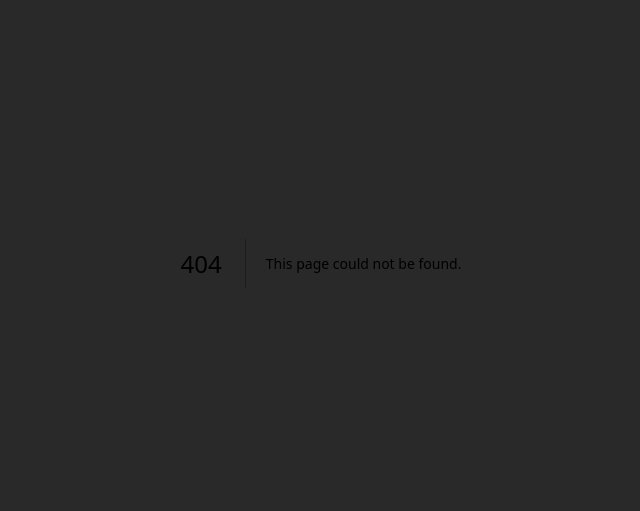
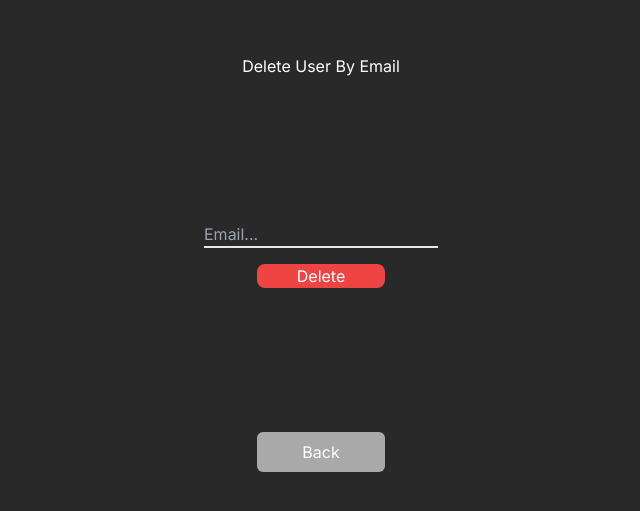
Before and after one commit to edmontoya1/MyGymPal-Nextjs, a Next.js app: page /users/delete in a window 1280 px wide. Before the commit this address had no page. Shown: the part 137-648 px from the top of the page, without its empty margins (319-959 px from the left). Built offline with nearby package versions, Linux system fonts and the light colour scheme.

Commit message:
[New]: Delete pages

```diff
--- /dev/null
+++ b/app/users/delete/page.tsx
@@ -0,0 +1,43 @@
+"use client";
+import axios from "axios";
+import { revalidatePath } from "next/cache";
+import { redirect } from "next/dist/server/api-utils";
+import Link from "next/link";
+import { useRouter } from "next/navigation";
+import React from "react";
+
+type Props = {};
+
+const DeleteUserForm = (props: Props) => {
+  const router = useRouter();
+  async function deleteUser(formData: FormData) {
+    await axios.delete(
+      `http://localhost:8080/api/v1/users/delete/${formData.get("email")}`
+    );
+    router.replace("/users");
+  }
+  return (
+    <form
+      className="flex h-screen flex-col items-center justify-center gap-4 text-white"
+      action={deleteUser}
+    >
+      <h2 className="mb-32">Delete User By Email</h2>
+      <input
+        type="email"
+        name="email"
+        id=""
+        placeholder="Email..."
+        className="border-b-2 bg-transparent text-white"
+        required
+      />
+      <button type="submit" className="w-32 rounded-lg bg-red-500">
+        Delete
+      </button>
+      <div className="mt-32 w-32 rounded-md bg-[#a9a9a9] p-2 text-center">
+        <Link href={"/users"}>Back</Link>
+      </div>
+    </form>
+  );
+};
+
+export default DeleteUserForm;
```
